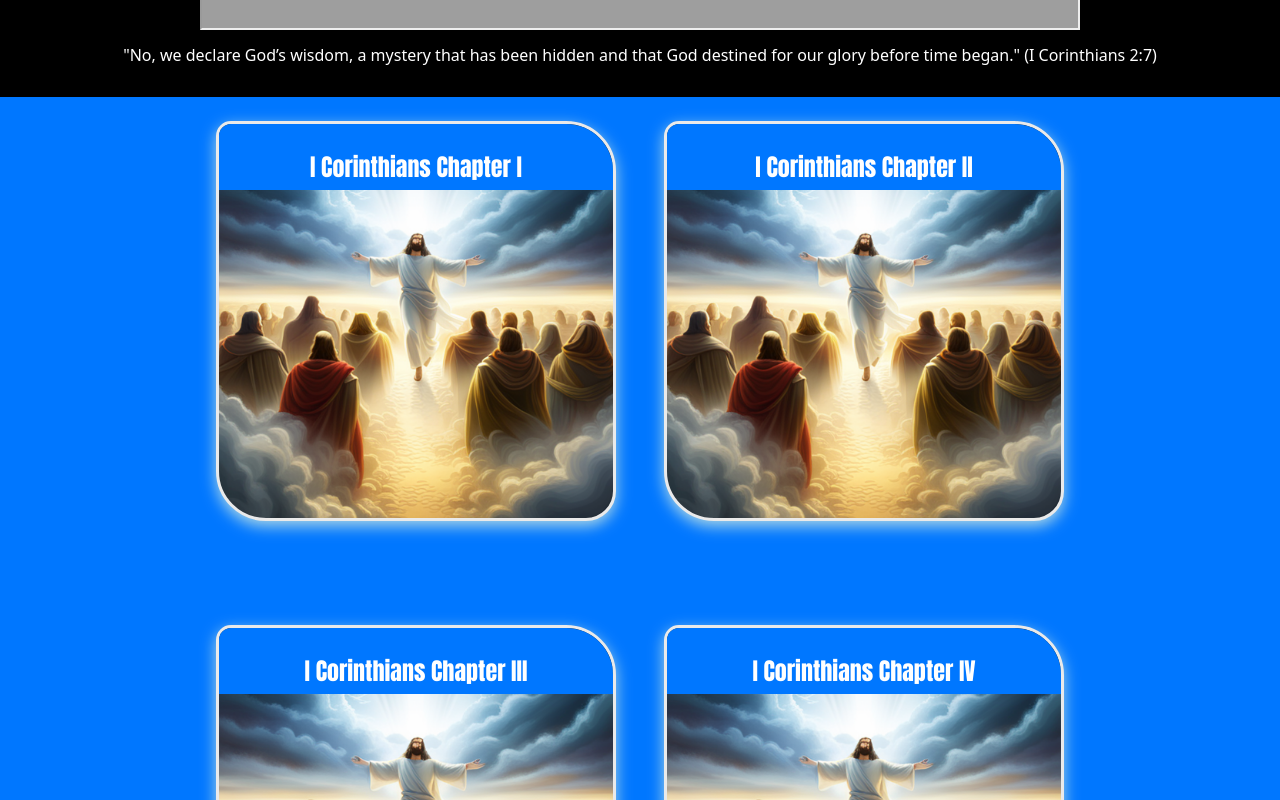
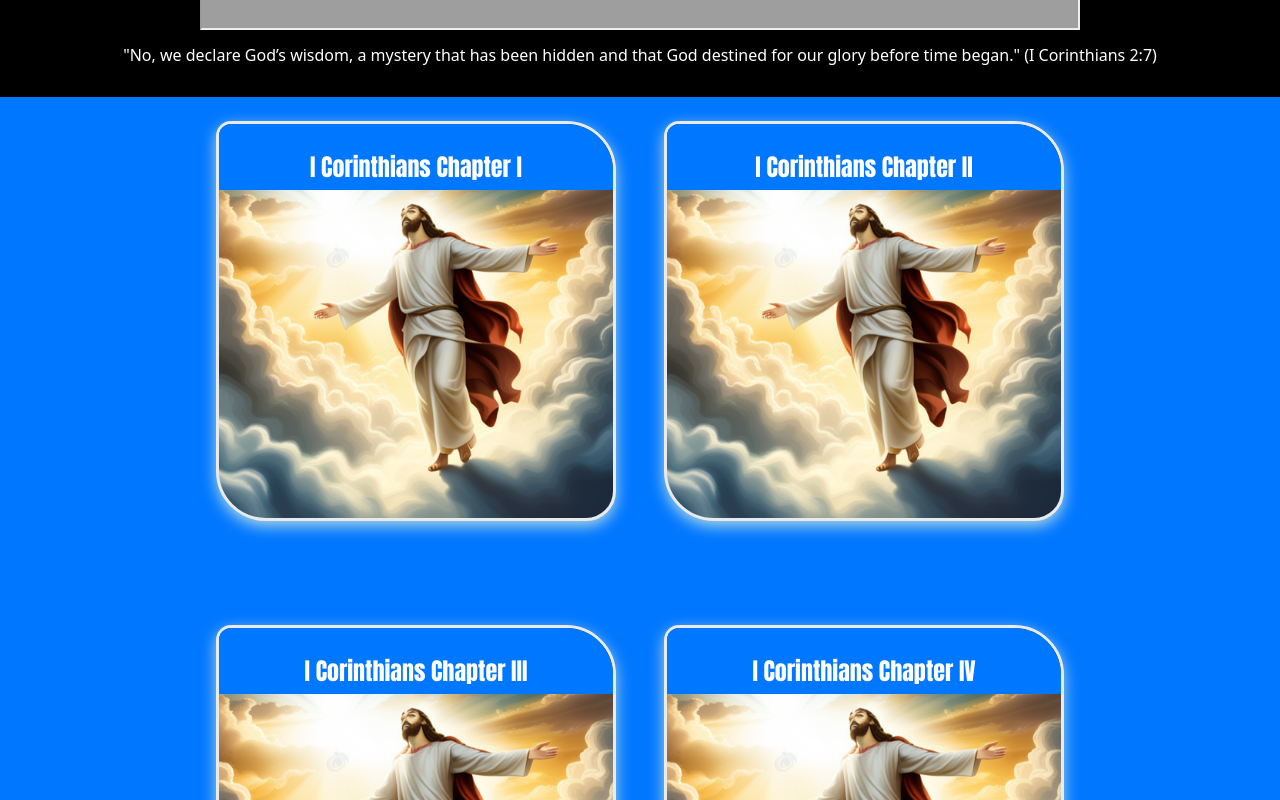
Before and after one commit to jnutt367/first_corinthians, a Next.js app: page / in a window 1280 px wide. Shown: the part 840-1640 px from the top of the page. Built offline with nearby package versions, Linux system fonts and the light colour scheme; grey boxes are pictures that could not be loaded.

Commit message:
Update Home.module.css

```diff
--- a/styles/Home.module.css
+++ b/styles/Home.module.css
@@ -326,7 +326,7 @@
 }
 
 .card {
-    background-image: url(/risen_31.png);
+    background-image: url(/risen_30.png);
     background-repeat: no-repeat;
     background-position: center;
     background-position-x: center;
```
